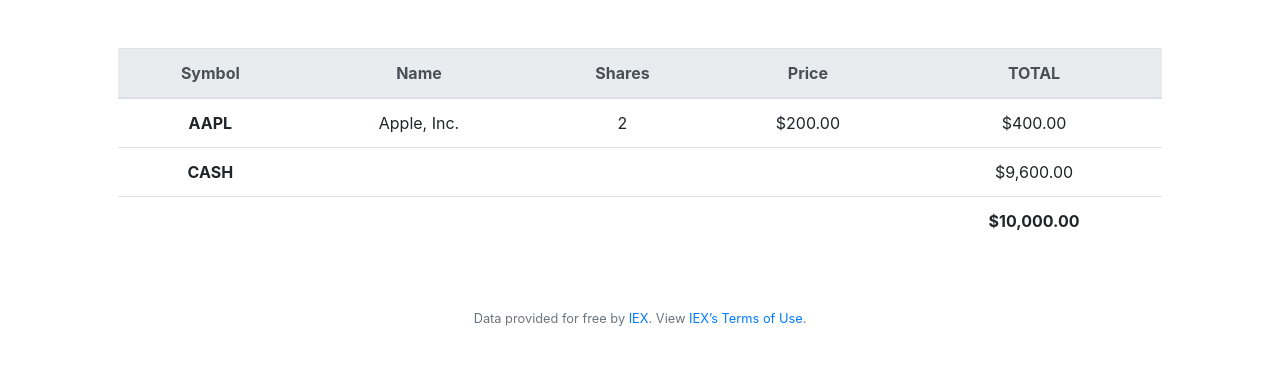
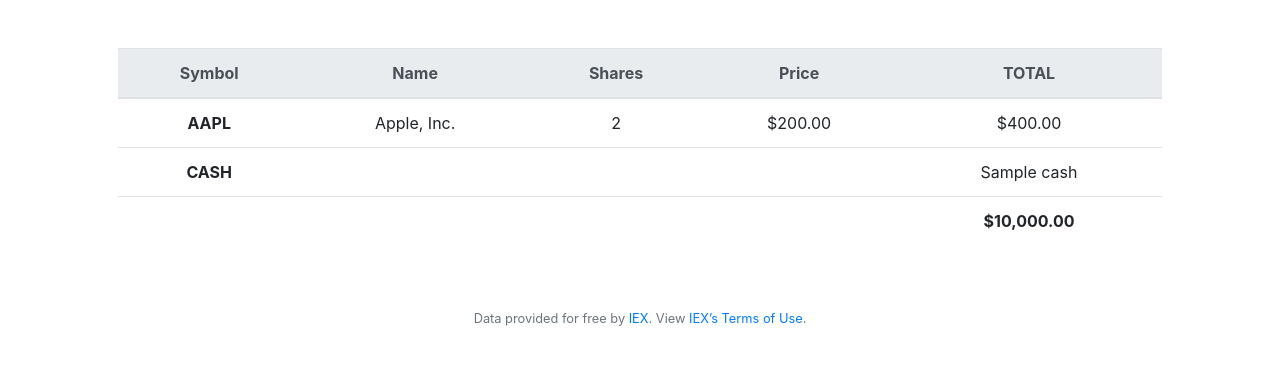
Before and after one commit to marrov/self-taught-computer-science, a Flask app: template courses/CSB1/week-9/problem-set-9/finance/templates/index.html in a window 1280 px wide. Shown: the part 76-441 px from the top of the page. Run offline with Flask 2, Linux system fonts and the light colour scheme; the template is opened without the code that fills it: most values are stand-ins (such as "Sample title", 1, 10 or a date in 2020); some libraries are stand-ins or nearby versions.

Commit message:
[CSB1] Add SQlite queries for making table: still static

```diff
--- a/courses/CSB1/week-9/problem-set-9/finance/application.py
+++ b/courses/CSB1/week-9/problem-set-9/finance/application.py
@@ -47,7 +47,14 @@ if not os.environ.get("API_KEY"):
 @login_required
 def index():
     """Show portfolio of stocks"""
-    return render_template("index.html")
+
+    # Define variables that describe the portfolio for the user
+    cash =  db.execute("SELECT cash FROM users WHERE id = ?", session["user_id"])[0]["cash"]
+    stocks =  db.execute("SELECT stock, SUM(shares) FROM transactions WHERE user_id = ? GROUP BY stock", session["user_id"])
+    # sold
+    print(stocks)
+
+    return render_template("index.html", cash=cash)
 
 
 @app.route("/buy", methods=["GET", "POST"])
--- a/courses/CSB1/week-9/problem-set-9/finance/templates/index.html
+++ b/courses/CSB1/week-9/problem-set-9/finance/templates/index.html
@@ -29,7 +29,7 @@
       <td></td>
       <td></td>
       <td></td>
-      <td>{{9600 | usd}}</td>
+      <td>{{cash}}</td>
     </tr>
     <tr>
       <th scope="row"></th>
```
